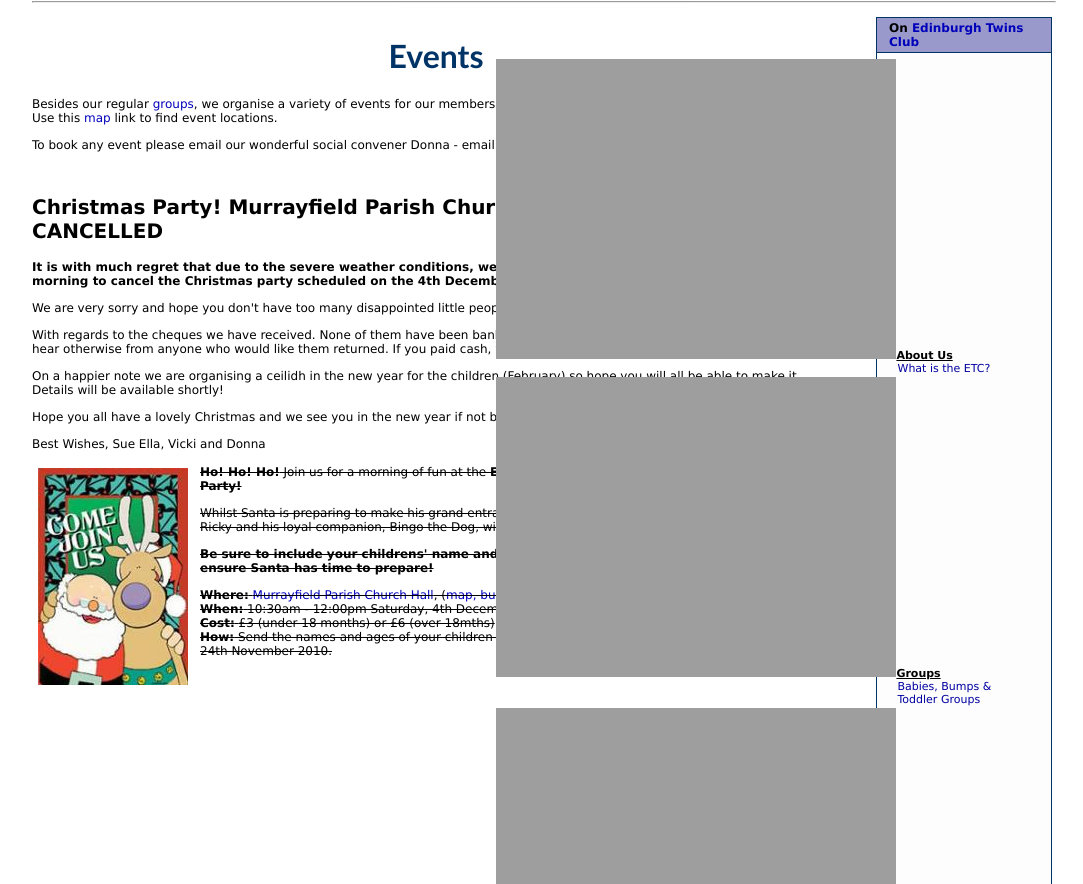
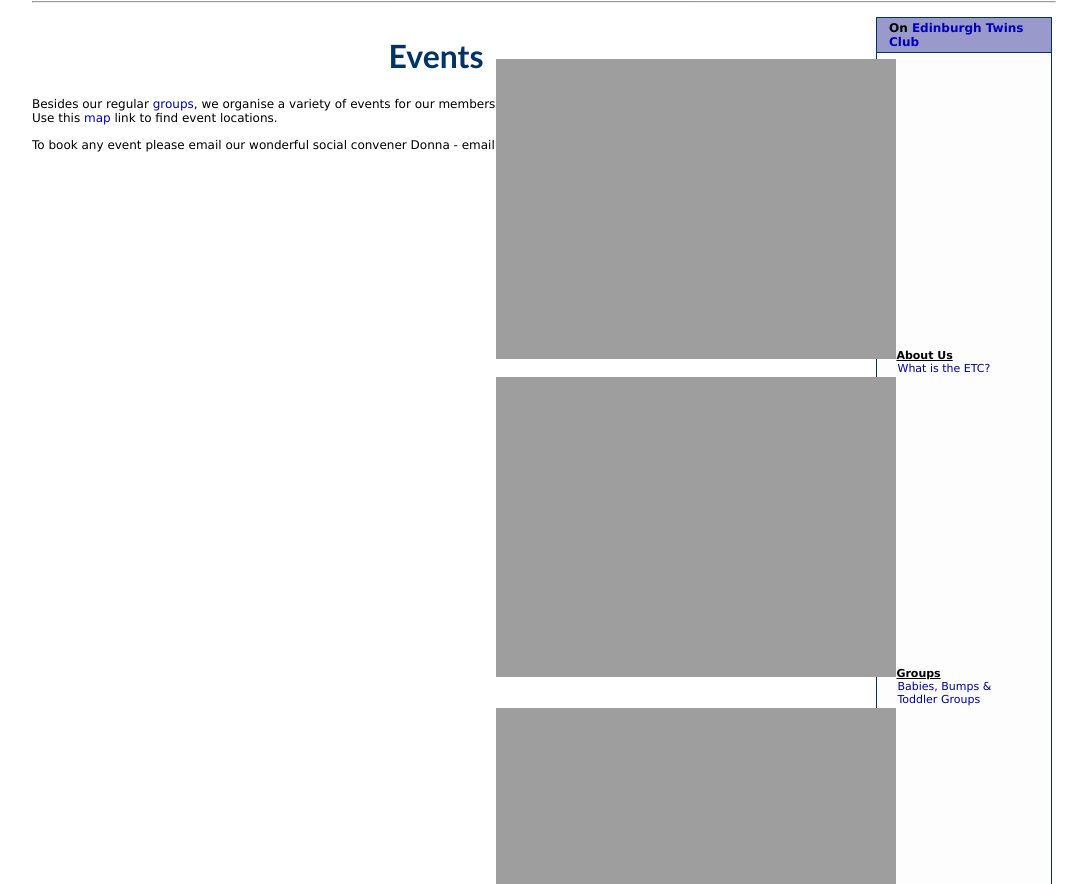
Before and after one commit to eltmc/etc-website-2010, a PHP site: page /events/ in a window 1280 px wide. Shown: the part 139-1023 px from the top of the page, without its empty margins (96-1179 px from the left). Run offline with PHP 8.4, Linux system fonts and the light colour scheme.

Commit message:
Removed Xmas party information

```diff
--- a/events/index.php
+++ b/events/index.php
@@ -24,65 +24,6 @@ event locations.</p>
 href="mailto:social@edinburghtwins.co.uk">social@edinburghtwins.co.uk</a></p>
 
 
-<h2>Christmas Party! Murrayfield Parish Church Hall, 4 December 2010 - <b>CANCELLED</b></h2>
-
-<div>
-
-<p><b>It is with much regret that due to the severe weather conditions,
-we have had to make the difficult decision this morning to cancel the
-Christmas party scheduled on the 4th December 2010.</b></p>
-
-<p>We are very sorry and hope you don't have too many disappointed
-little people!!!</p>
-
-<p>With regards to the cheques we have received. None of them have
-been banked therefore we will destroy the cheques unless we hear
-otherwise from anyone who would like them returned. If you paid cash,
-we will arrange for a refund to be sent to you.</p>
-
-<p>On a happier note we are organising a ceilidh in the new year for
-the children (February) so hope you will all be able to make
-it. Details will be available shortly!</p>
-
-<p>Hope you all have a lovely Christmas and we see you in the new year
-if not before!</p>
-
-<p>Best Wishes, Sue Ella, Vicki and Donna</p>
-
-
-<img style="float: left; clear: none; margin-right: 1em;" src="../images/xmas-party_come-join-us.jpeg">
-<div style="clear: none" class="cancelled">
-
-<p><b>Ho! Ho! Ho!</b> Join us for a morning of fun at the <b>Edinburgh Twins and
-Multiples Club Christmas Party!</b></p>
-
-<p>Whilst Santa is preparing to make his grand entrance, award winning
-entertainer and magician, Tricky Ricky and his loyal companion, Bingo
-the Dog, will put on a spellbinding show.</p>
-
-<p><b>Be sure to include your childrens' name and age, and please book
-before November 24th to ensure Santa has time to prepare!</b></p>
-
-<p style="margin-left: 2em">
-
-  <b>Where:</b>
-  <span><a href="http://www.vittoriarestaurant.com/onthebridge/">Murrayfield Parish Church Hall</a>,
-
-        (<a href="http://maps.google.co.uk/maps/place?cid=2721686753672261728">map, busses, &amp; phone number etc.</a>).</span><br>
-  <b>When:</b>
-  <span>10:30am - 12:00pm Saturday, 4th December 2010</span><br>
-  <b>Cost:</b>
-  <span>&pound;3 (under 18 months) or &pound;6 (over 18mths)</span><br>
-  <b>How:</b>
-  <span>Send the names and ages of your children to Donna at
-  <a href="social@edinburghtwins.co.uk">social@edinburghtwins.co.uk</a>
-  by Wednesday 24th November 2010.</span><br>
-
-</p>
-</div>
-</div>
-
-    </div>
     <div class="clear">
       <br />
     </div>
```
Also changed, not shown: index.php (+0 -8 lines), images/xmas-party_come-join-us.jpeg (deleted).
